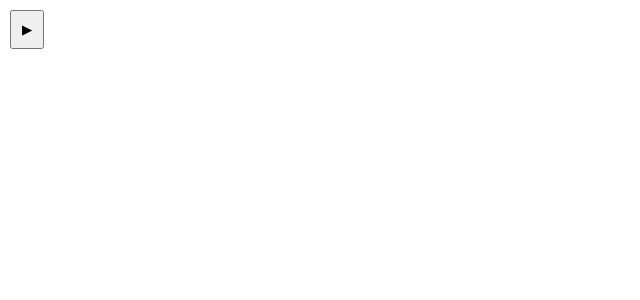
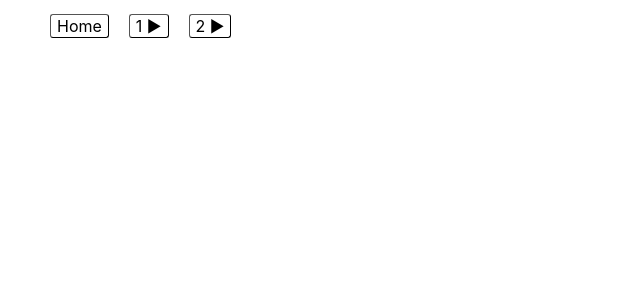
Before and after one commit to seika5/temp, a React (Create React App) app: page /1 in a window 1280 px wide. Shown: the top 300 px of the page, without its empty margins (0-640 px from the left). Built offline with nearby package versions, Linux system fonts and the light colour scheme.

Commit message:
new pages

```diff
--- a/package.json
+++ b/package.json
@@ -9,7 +9,9 @@
     "react": "^18.3.1",
     "react-dom": "^18.3.1",
     "react-player": "^2.16.0",
+    "react-router-dom": "^6.25.1",
     "react-scripts": "5.0.1",
+    "styled-components": "^6.1.12",
     "web-vitals": "^2.1.4"
   },
   "scripts": {
--- a/src/App.css
+++ b/src/App.css
@@ -1,4 +1,17 @@
-.App button {
-  padding: 10px;
+a {
+  padding: 1px 6px;
+  border: 1px outset buttonborder;
+  border-radius: 3px;
+  color: buttontext;
+  background-color: white;
+  text-decoration: none;
   margin: 10px;
 }
+
+a:hover {
+  background-color: buttonface;
+}
+
+p {
+  margin: 100px;
+}
--- a/src/App.js
+++ b/src/App.js
@@ -1,13 +1,35 @@
-import logo from './logo.svg';
-import './App.css';
-import Songs from "./Components/songs.js";
+import React from 'react';
+import { BrowserRouter as Router, Route, Routes } from 'react-router-dom';
+import Home from './Components/home';
+import Page1 from './Components/1';
+import Page2 from './Components/2';
 
-function App() {
+const App = () => {
   return (
-    <div className="App">
-      <Songs></Songs>
-    </div>
+    <Router>
+      <div>
+        <nav>
+          <ul>
+            <a href="/">
+              Home
+            </a>
+            <a href="/1">
+              1 ▶
+            </a>
+            <a href="/2">
+              2 ▶
+            </a>
+          </ul>
+        </nav>
+
+        <Routes>
+          <Route exact path="/" element={<Home />} />
+          <Route path="/1" element={<Page1 />} />
+          <Route path="/2" element={<Page2 />} />
+        </Routes>
+      </div>
+    </Router>
   );
-}
+};
 
 export default App;
--- /dev/null
+++ b/src/Components/1.js
@@ -0,0 +1,60 @@
+import '../App.css';
+import ReactPlayer from 'react-player';
+
+const song = [
+	"https://www.youtube.com/watch?v=F1yq_J7c6bM",
+	"https://www.youtube.com/watch?v=OjNpRbNdR7E",
+	"https://www.youtube.com/watch?v=ilhQlY7kP5Y",
+	"https://www.youtube.com/watch?v=dJs04lHumSA"];
+
+const Page1 = () => {
+	return (
+		<div>
+			<ReactPlayer
+				className="react-player"
+				url={song[0]}
+				width="400px"
+				height="400px"
+				playing={true}
+				loop={true}
+				controls={true}
+				volume={0.1}
+			/>
+
+			<ReactPlayer
+				className="react-player"
+				url={song[1]}
+				width="400px"
+				height="400px"
+				playing={true}
+				loop={true}
+				controls={true}
+				volume={0.08}
+			/>
+
+			<ReactPlayer
+				className="react-player"
+				url={song[2]}
+				width="400px"
+				height="400px"
+				playing={true}
+				loop={true}
+				controls={true}
+				volume={0.08}
+			/>
+
+			<ReactPlayer
+				className="react-player"
+				url={song[3]}
+				width="400px"
+				height="400px"
+				playing={true}
+				loop={true}
+				controls={true}
+				volume={0.08}
+			/>
+		</div>
+	)
+}
+
+export default Page1
--- a/src/Components/songs.js
+++ b/src/Components/2.js
@@ -2,20 +2,14 @@ import '../App.css';
 import ReactPlayer from 'react-player';
 
 const song = [
-	"https://www.youtube.com/watch?v=F1yq_J7c6bM",
 	"https://www.youtube.com/watch?v=OjNpRbNdR7E",
-	"https://www.youtube.com/watch?v=ilhQlY7kP5Y",
-	"https://www.youtube.com/watch?v=dJs04lHumSA"];
+	"https://www.youtube.com/watch?v=Tu-GWOM3ZM4",
+	"https://www.youtube.com/watch?v=bmfudW7rbG0",
+	"https://www.youtube.com/watch?v=GK2GUxOnjDQ"];
 
-const reload = () => {
-	window.location.reload();
-}
-
-const Songs = () => {
+const Page2 = () => {
 	return (
 		<div>
-			<button onClick={reload}>▶</button>
-
 			<ReactPlayer
 				className="react-player"
 				url={song[0]}
@@ -24,7 +18,7 @@ const Songs = () => {
 				playing={true}
 				loop={true}
 				controls={true}
-				volume={0.1}
+				volume={0.07}
 			/>
 
 			<ReactPlayer
@@ -35,7 +29,7 @@ const Songs = () => {
 				playing={true}
 				loop={true}
 				controls={true}
-				volume={0.08}
+				volume={0.07}
 			/>
 
 			<ReactPlayer
@@ -46,7 +40,7 @@ const Songs = () => {
 				playing={true}
 				loop={true}
 				controls={true}
-				volume={0.08}
+				volume={0.1}
 			/>
 
 			<ReactPlayer
@@ -63,4 +57,4 @@ const Songs = () => {
 	)
 }
 
-export default Songs
+export default Page2
--- /dev/null
+++ b/src/Components/home.js
@@ -0,0 +1,11 @@
+import React from 'react';
+
+const Home = () => {
+  return (
+    <div>
+      <p>this is for jokes</p>
+    </div>
+  );
+};
+
+export default Home;
--- a/src/index.js
+++ b/src/index.js
@@ -1,17 +1,11 @@
 import React from 'react';
-import ReactDOM from 'react-dom/client';
+import ReactDOM from 'react-dom';
+import App from './App';
 import './index.css';
-import App from './App';
-import reportWebVitals from './reportWebVitals';
 
-const root = ReactDOM.createRoot(document.getElementById('root'));
-root.render(
+ReactDOM.render(
   <React.StrictMode>
     <App />
-  </React.StrictMode>
+  </React.StrictMode>,
+  document.getElementById('root')
 );
-
-// If you want to start measuring performance in your app, pass a function
-// to log results (for example: reportWebVitals(console.log))
-// or send to an analytics endpoint. Learn more: https://bit.ly/CRA-vitals
-reportWebVitals();
```
Also changed, not shown: 1 other file (tests, documents, lock files or other folders).
